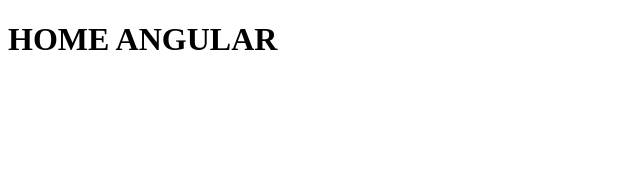
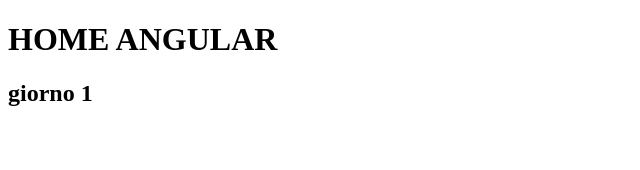
Before and after one commit to SamueleDellaRocca/homeangular, an Angular app: page / in a window 1280 px wide. Shown: the top 170 px of the page, without its empty margins (0-640 px from the left). Built offline with nearby package versions, Linux system fonts and the light colour scheme.

Commit message:
crezione branch giorno1

```diff
--- a/src/app/app.component.html
+++ b/src/app/app.component.html
@@ -1 +1,2 @@
 <h1>HOME ANGULAR</h1>
+<h2>giorno 1</h2>
```
